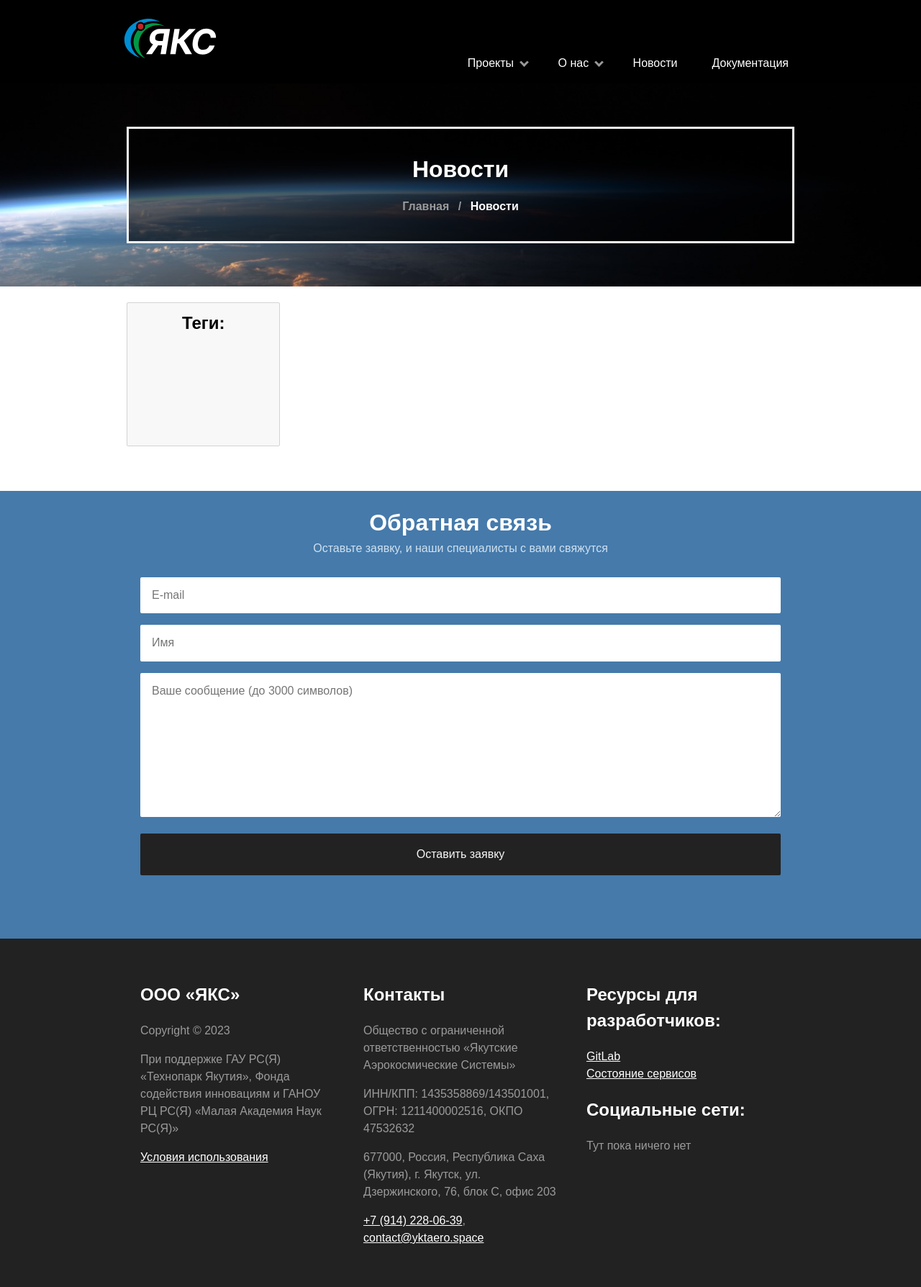
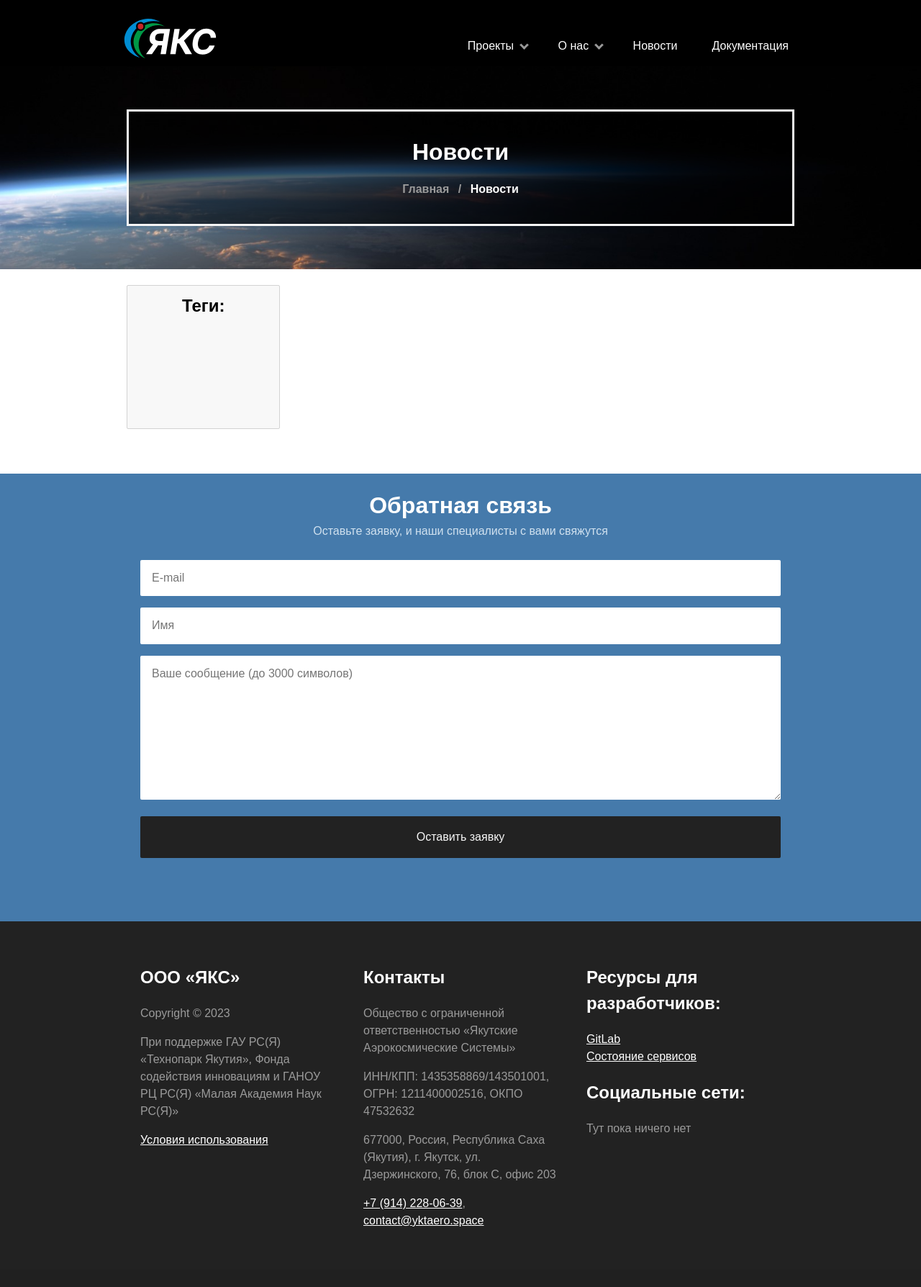
Before and after one commit to cansat-ptl/yktaero-web, a Python web app: template templates/yktaero/news.html in a window 1280 px wide. Shown: the whole page at 72% size. After the commit the page ends 1704 px from the top, so only its background shows below. Run offline with Jinja, Linux system fonts and the light colour scheme; the template is opened without the code that fills it, so the values that code supplies are empty.

Commit message:
Update base.css

```diff
--- a/static/yktaero/css/base.css
+++ b/static/yktaero/css/base.css
@@ -11,7 +11,7 @@
 	--color-gray-3: #f5f5f5;
 	--color-gray-4: #a8a8a8;
 	--color-gray-5: #e6e6e6;
-	--navbar-btn-margin: 44px;
+	--navbar-btn-margin: 20px;
 }
 
 /* ================================================ *
```
